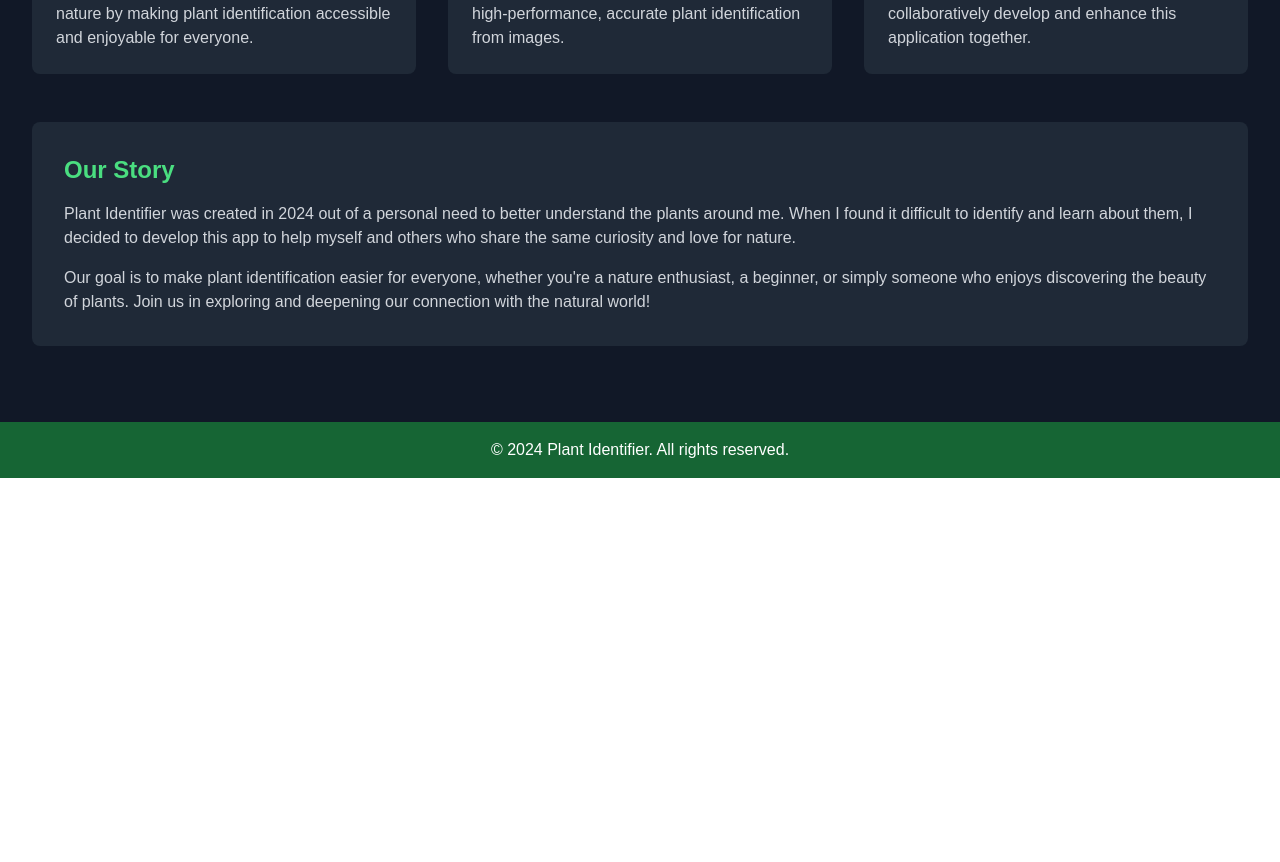
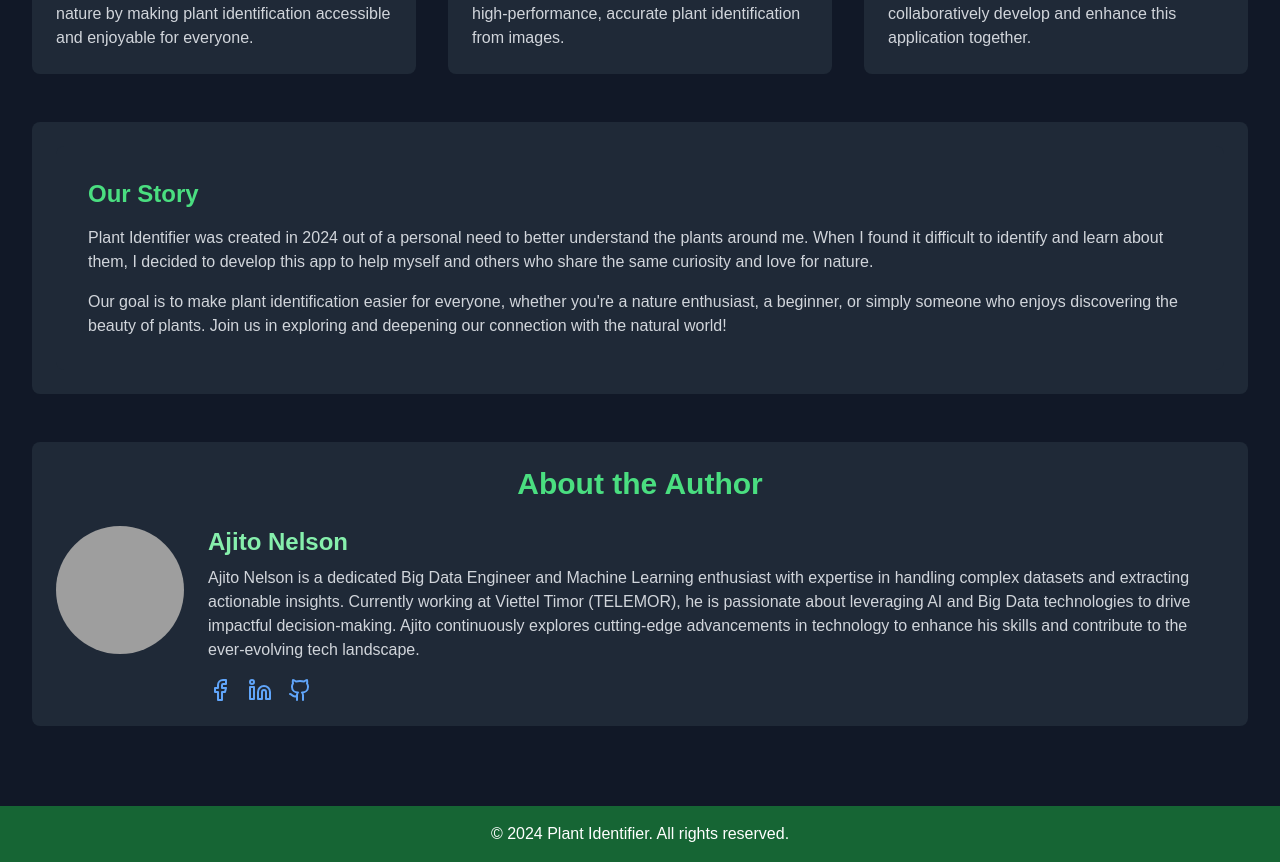
Before and after one commit to ajitonelsonn/plant-identifier, a Next.js app: page /about in a window 1280 px wide. Shown: the part 322-1184 px from the top of the page. Before the commit the page ends 800 px from the top, so only its background shows below. Built offline with nearby package versions, Linux system fonts and the light colour scheme; no server answers; grey boxes are pictures that could not be loaded.

Commit message:
Add  about author section

```diff
--- a/app/about/page.tsx
+++ b/app/about/page.tsx
@@ -4,6 +4,8 @@
 import Link from "next/link";
 import { Info, Leaf, Users } from "lucide-react";
 import Navigation from "../components/Navigation";
+import { Linkedin, Facebook, Github } from "lucide-react";
+import Image from "next/image";
 
 export default function About() {
   return (
@@ -46,14 +48,17 @@
             </p>
           </div>
         </div>
-
+        <section className="mb-12 bg-gray-800 p-6 rounded-lg">
           <div className="bg-gray-800 p-8 rounded-lg">
-          <h2 className="text-2xl font-bold mb-4 text-green-400">Our Story</h2>
+            <h2 className="text-2xl font-bold mb-4 text-green-400">
+              Our Story
+            </h2>
             <p className="text-gray-300 mb-4">
               Plant Identifier was created in 2024 out of a personal need to
-            better understand the plants around me. When I found it difficult to
-            identify and learn about them, I decided to develop this app to help
-            myself and others who share the same curiosity and love for nature.
+              better understand the plants around me. When I found it difficult
+              to identify and learn about them, I decided to develop this app to
+              help myself and others who share the same curiosity and love for
+              nature.
             </p>
             <p className="text-gray-300">
               Our goal is to make plant identification easier for everyone,
@@ -62,6 +67,64 @@
               and deepening our connection with the natural world!
             </p>
           </div>
+        </section>
+        <section className="mb-12 bg-gray-800 p-6 rounded-lg">
+          <h2 className="text-3xl font-bold text-center text-green-400 mb-6">
+            About the Author
+          </h2>
+          <div className="flex flex-col items-center md:flex-row md:items-start space-y-4 md:space-y-0 md:space-x-6">
+            <div className="w-32 h-32 relative">
+              <Image
+                src="/ajito.jpg"
+                alt="ajito"
+                layout="fill"
+                objectFit="cover"
+                className="rounded-full"
+              />
+            </div>
+            <div className="flex-1">
+              <h3 className="text-2xl font-semibold text-green-300 mb-2">
+                Ajito Nelson
+              </h3>
+              <p className="text-gray-300 mb-4">
+                Ajito Nelson is a dedicated Big Data Engineer and Machine
+                Learning enthusiast with expertise in handling complex datasets
+                and extracting actionable insights. Currently working at Viettel
+                Timor (TELEMOR), he is passionate about leveraging AI and Big
+                Data technologies to drive impactful decision-making. Ajito
+                continuously explores cutting-edge advancements in technology to
+                enhance his skills and contribute to the ever-evolving tech
+                landscape.
+              </p>
+              <div className="flex space-x-4">
+                <a
+                  href="https://www.facebook.com/kharu.kharu89"
+                  target="_blank"
+                  rel="noopener noreferrer"
+                  className="text-blue-400 hover:text-blue-300"
+                >
+                  <Facebook className="w-6 h-6" />
+                </a>
+                <a
+                  href="https://www.linkedin.com/in/ajitonelson"
+                  target="_blank"
+                  rel="noopener noreferrer"
+                  className="text-blue-400 hover:text-blue-300"
+                >
+                  <Linkedin className="w-6 h-6" />
+                </a>
+                <a
+                  href="https://github.com/ajitonelsonn"
+                  target="_blank"
+                  rel="noopener noreferrer"
+                  className="text-blue-400 hover:text-blue-300"
+                >
+                  <Github className="w-6 h-6" />
+                </a>
+              </div>
+            </div>
+          </div>
+        </section>
       </main>
 
       <footer className="bg-green-800 text-white p-4 text-center">
```
Lines whose indentation alone changed are shown as unchanged.
